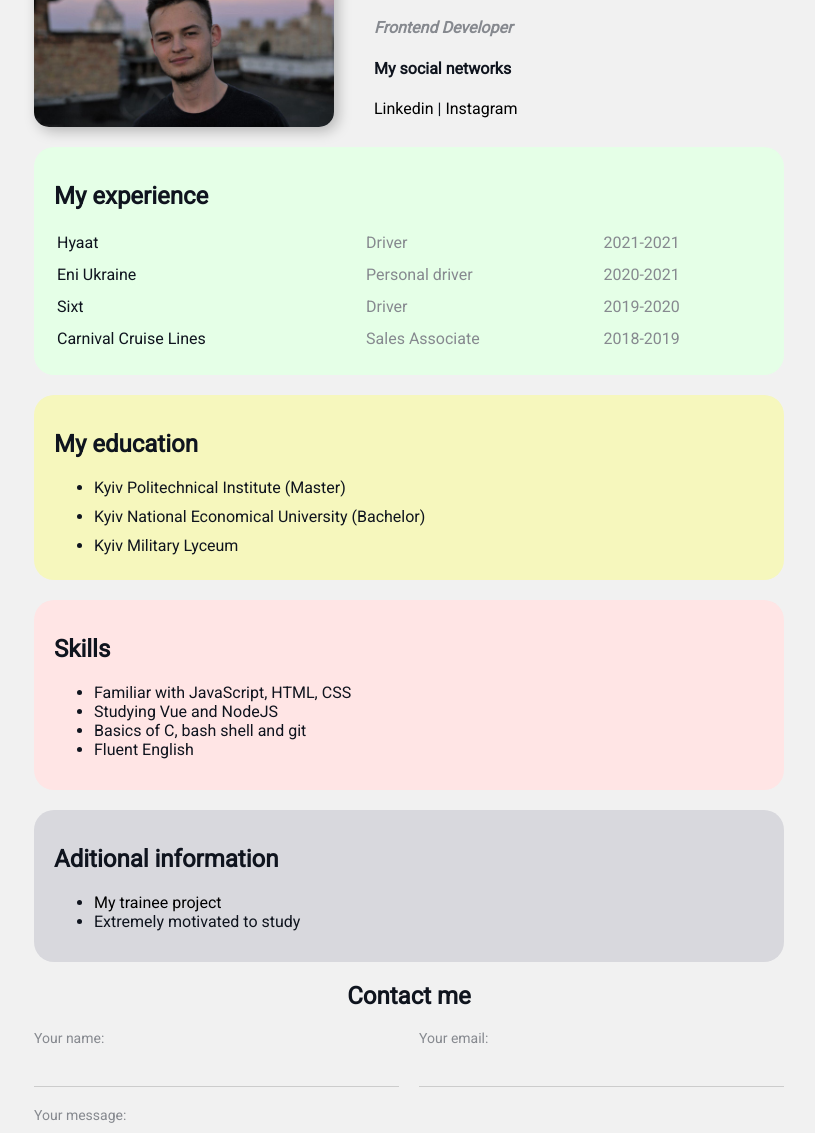
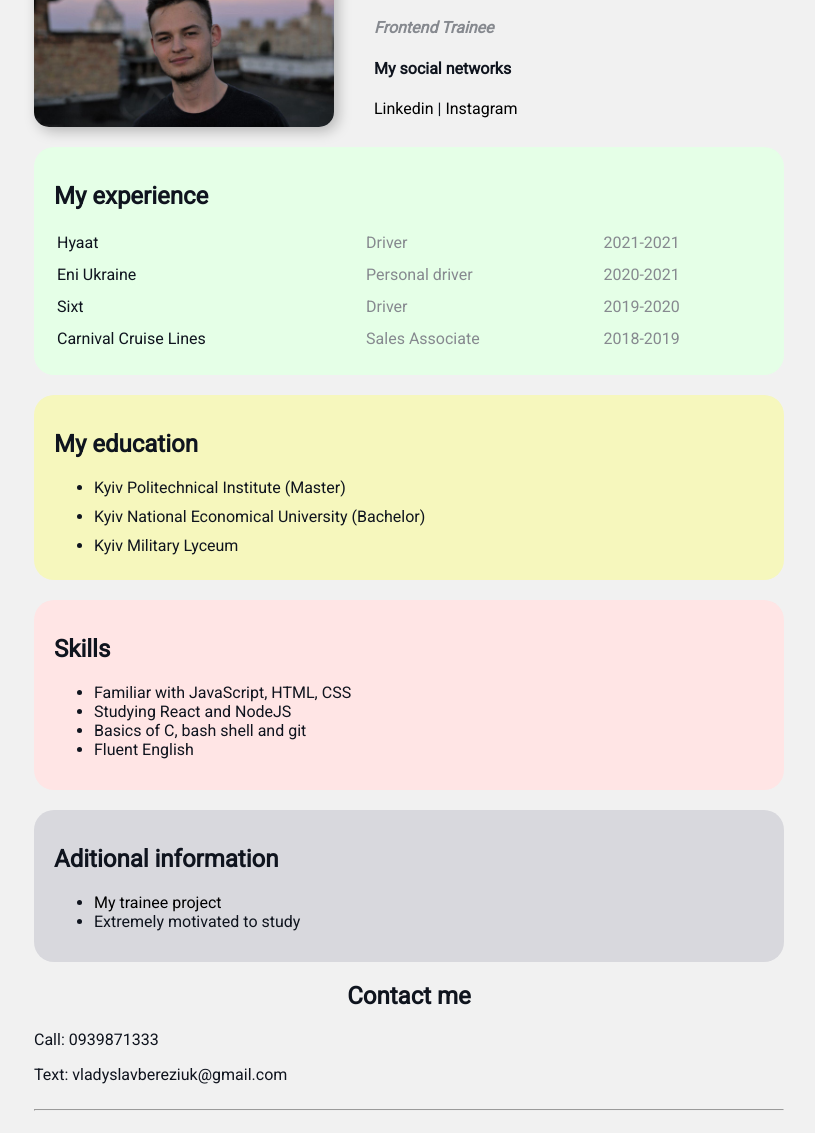
Before and after one commit to vlad9809/CV, a plain HTML site: page index.html in a window 1280 px wide. Shown: the part 110-1243 px from the top of the page, without its empty margins (231-1046 px from the left). Drawn offline with Linux system fonts and the light colour scheme.

Commit message:
Add files via upload

```diff
--- a/index.html
+++ b/index.html
@@ -13,7 +13,7 @@
 
         <div class="info-text">
             <h1>Vladyslav Bereziuk</h1>
-            <p>Frontend Developer</p>
+            <p>Frontend Trainee</p>
 
                 <h4>My social networks</h4>
 
@@ -73,7 +73,7 @@
             <h2>Skills</h2>
             <ul>
                 <li>Familiar with JavaScript, HTML, CSS </li>
-                <li>Studying Vue and NodeJS</li>
+                <li>Studying React and NodeJS</li>
                 <li>Basics of C, bash shell and git</li>
                 <li>Fluent English</li>
             </ul>
@@ -99,6 +99,15 @@
 
       <div class="contact">
         <h2>Contact me</h2>
+        <div class="contacts">
+          <div class="phone">
+            <p>Call: 0939871333</p>
+          </div>
+          <div class="mail">
+            <p>Text: vladyslavbereziuk@gmail.com</p>
+          </div>
+        </div>
+        <hr>
 
         <form action="/">
             <div class="row">
--- a/styles.css
+++ b/styles.css
@@ -147,6 +147,10 @@ a:visited {
 
 }
 
+.contacts {
+margin-bottom: 25px;
+}
+
 .project{
     text-decoration: none;
 
@@ -154,6 +158,7 @@ a:visited {
 .row {
     display: flex;
     margin-bottom: 20px;
+    margin-top: 25px;
 
 }
 .row > .form-group {
@@ -163,6 +168,7 @@ a:visited {
 
 .row > .form-group:last-child {
     margin-right: 0;
+
 }
 .btn {
     background: #111;
```
